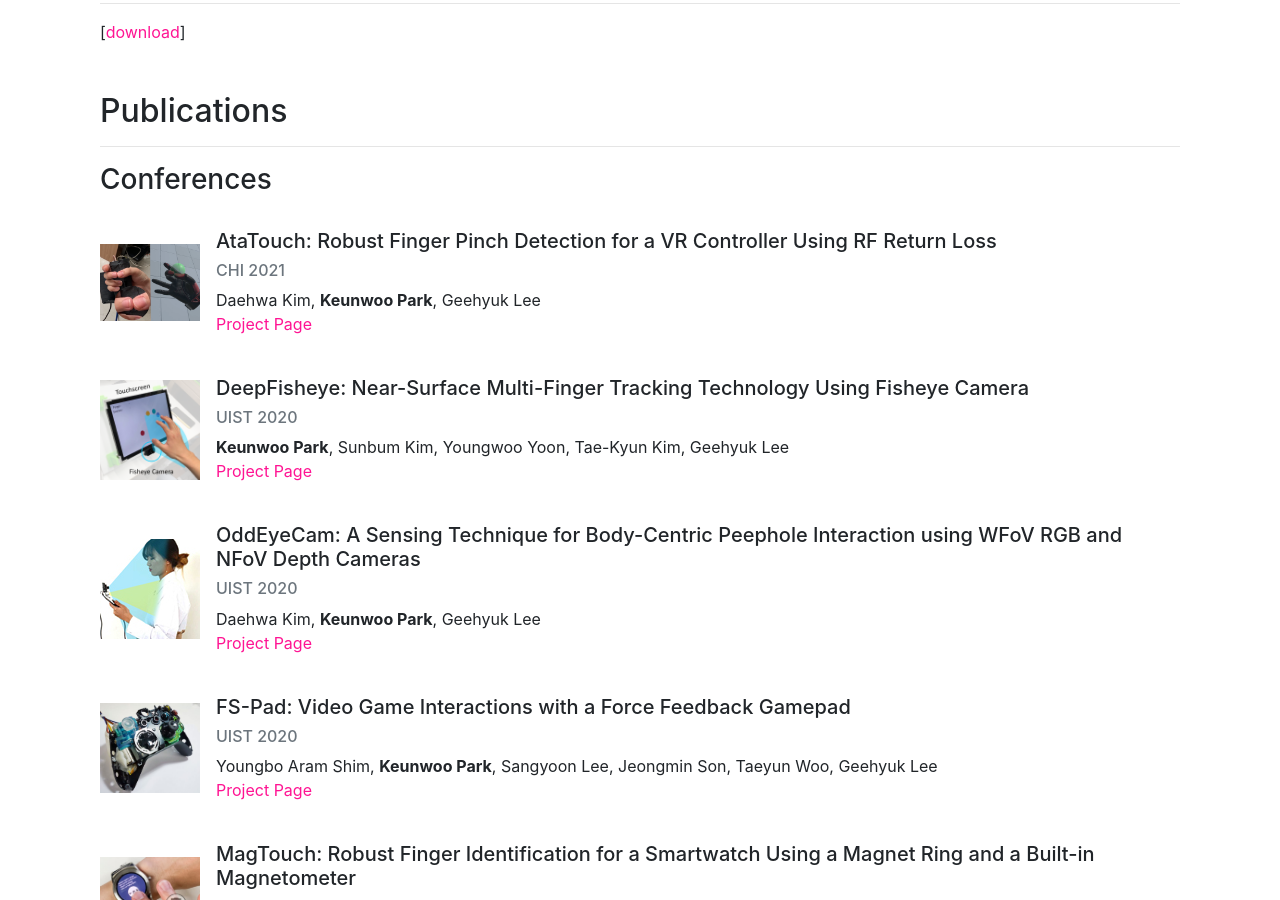
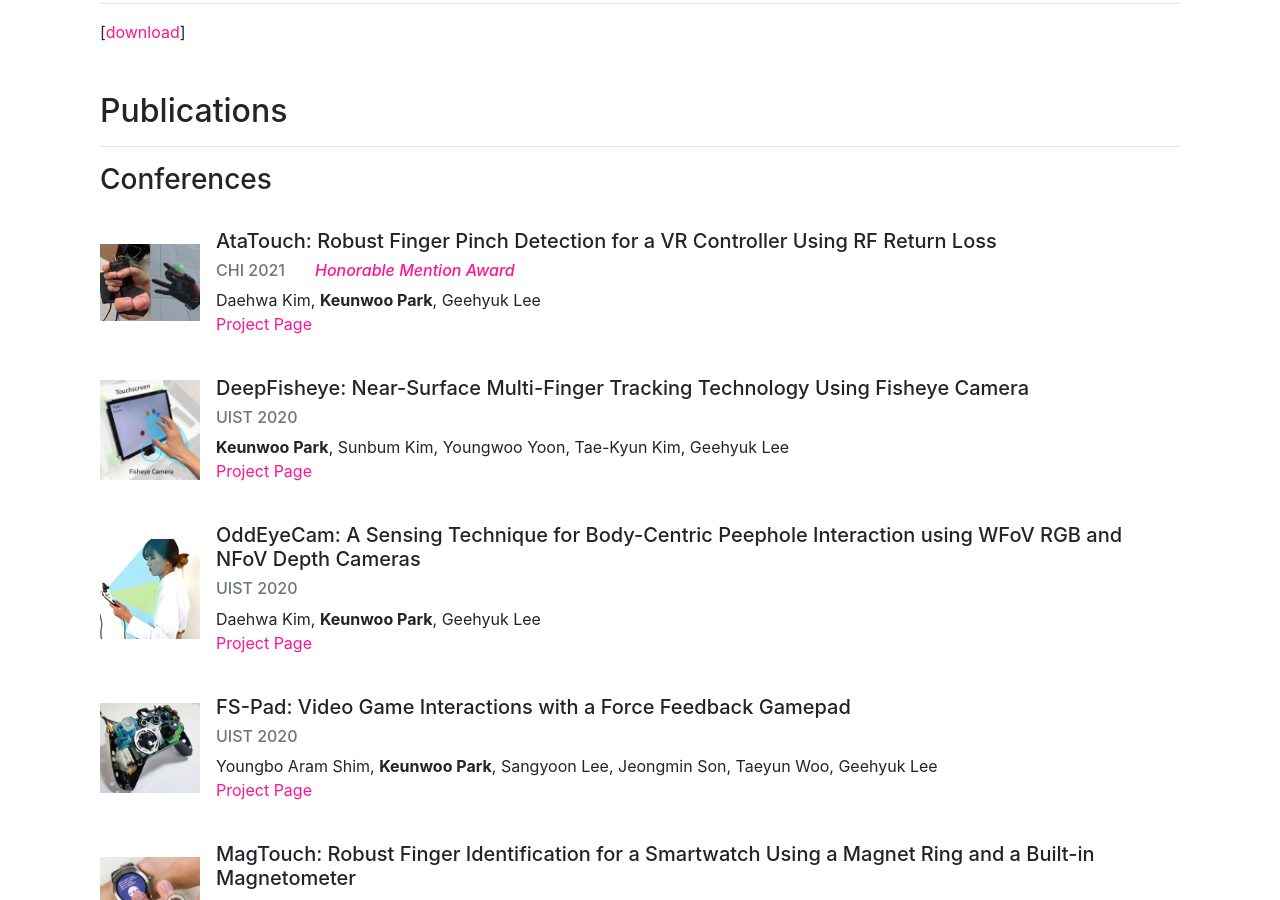
Before and after one commit to KeunwooPark/Portfolio, a Jekyll site: the page built from index.html, in a window 1280 px wide and 900 px high, scrolled down 1029 px. Built offline with Jekyll 4.4.1, drawn with Linux system fonts in a browser that asks for light colours; nearby versions of some CDN libraries; some of the changed text lies outside the part shown.

Commit message:
Fix bug in index.html

```diff
--- a/_includes/post_card.html
+++ b/_includes/post_card.html
@@ -5,7 +5,7 @@
     <div class="row">
       <h6 class="col-md-auto col-sm-12 text-muted">{{ post.venue | safe}}</h6>
       {% if post.award %}
-      <h6 class="col-md-auto col-sm-12 award text-capitalize font-italic">{{ include.award | safe }}</h6>
+      <h6 class="col-md-auto col-sm-12 award text-capitalize font-italic">{{ post.award | safe }}</h6>
       {% endif %}
     </div>
     <div class="m-0">{{ post.authors | markdownify }}</div>
```
Also changed, not shown: 1 other file.
